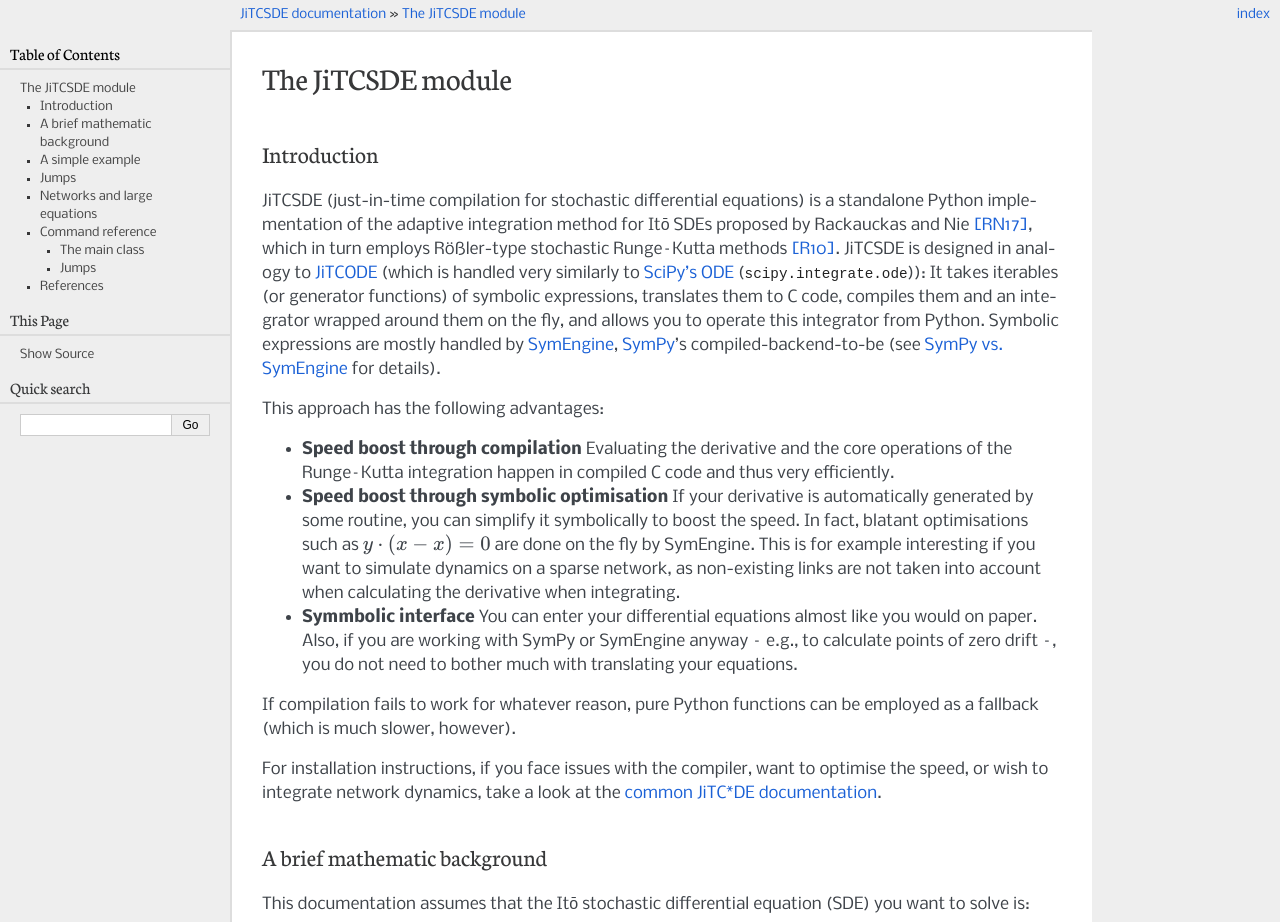
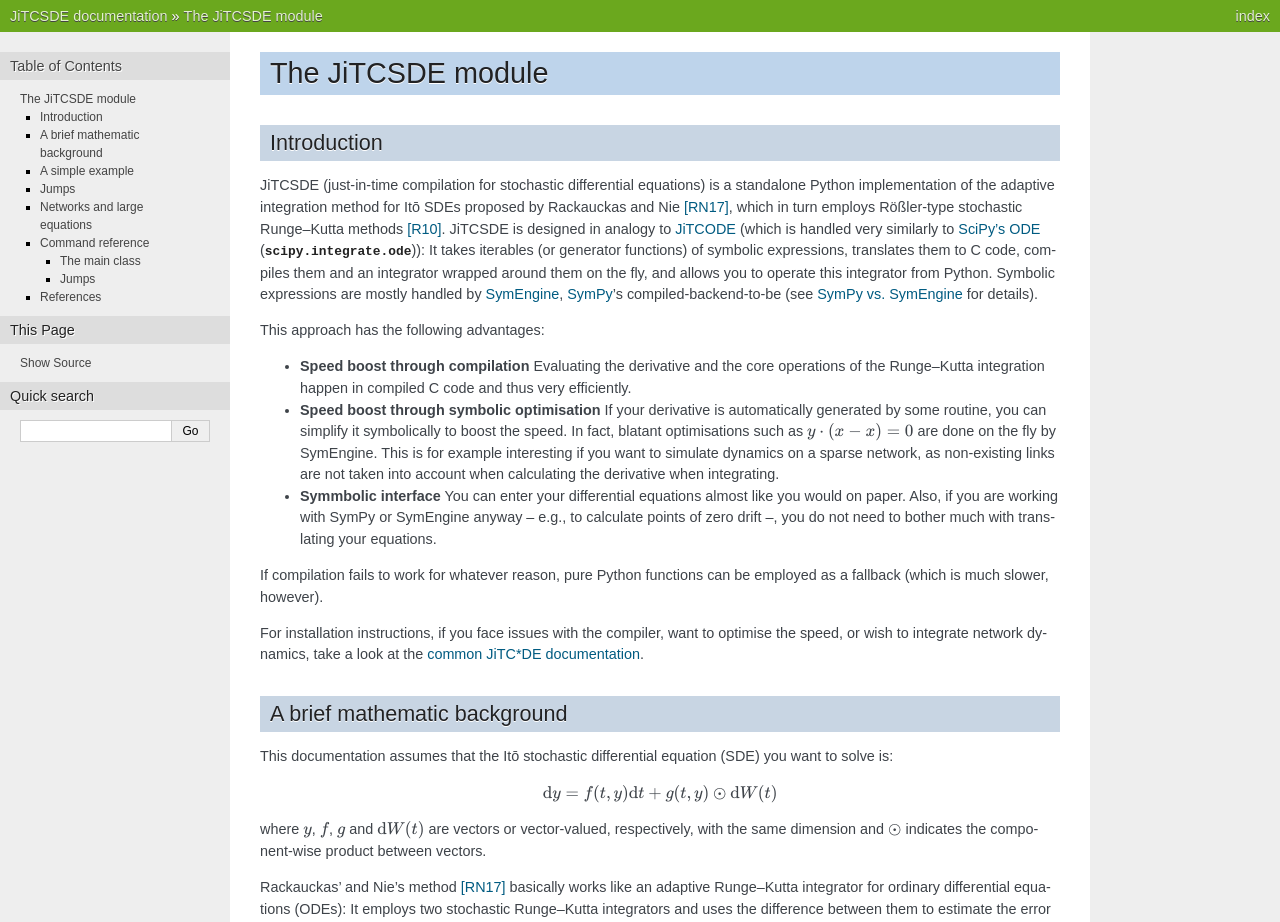
Before and after one commit to neurophysik/jitcsde, a Sphinx documentation site: the page built from docs/index.rst, in a window 1280 px wide. Shown: the top 922 px of the page. Built offline with Sphinx 7.4.7, drawn with Linux system fonts in a browser that asks for light colours; the version number could not be read and is left out.

Commit message:
New style.

```diff
--- a/docs/conf.py
+++ b/docs/conf.py
@@ -37,15 +37,12 @@
 
 add_module_names = False
 
-html_theme = 'pyramid'
+html_theme = 'nature'
 pygments_style = 'colorful'
-#html_theme_options = {}
 htmlhelp_basename = 'JiTCSDEdoc'
 
 numpydoc_show_class_members = False
 autodoc_member_order = 'bysource'
-
-graphviz_output_format = "svg"
 
 def on_missing_reference(app, env, node, contnode):
 	if node['reftype'] == 'any':
```
